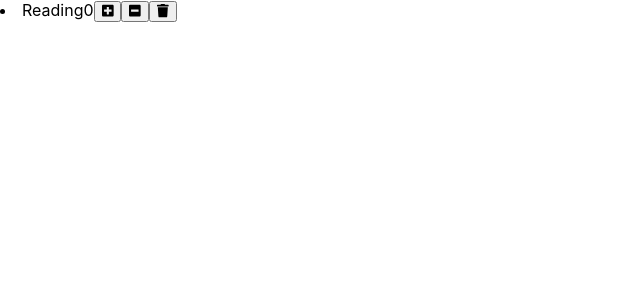
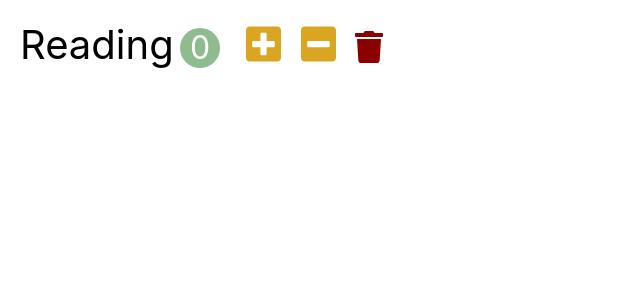
Before and after one commit to YeowonNa/habit-tracker, a React (Create React App) app: page / in a window 1280 px wide. Shown: the top 300 px of the page, without its empty margins (0-640 px from the left). Built offline with nearby package versions, Linux system fonts and the light colour scheme.

Commit message:
habit 목록 css

```diff
--- a/src/App.css
+++ b/src/App.css
@@ -1,38 +1,45 @@
-.App {
-  text-align: center;
+button {
+    outline: none;
+    border: 0;
+    cursor: pointer;
 }
 
-.App-logo {
-  height: 40vmin;
-  pointer-events: none;
+.habit {
+    font-size: 2.5rem;
+    padding: 0.5em;
+    list-style: none;
 }
 
-@media (prefers-reduced-motion: no-preference) {
-  .App-logo {
-    animation: App-logo-spin infinite 20s linear;
-  }
+.habit-count {
+    display: inline-block;
+    text-align: center;
+    font-size: 2rem;
+    width: 2.5rem;
+    height: 2.5rem;
+    line-height: 2.5rem;
+    margin-left: 0.2em;
+    margin-right: 0.5em;
+    background-color: darkseagreen;
+    color: white;
+    border-radius: 50%;
 }
 
-.App-header {
-  background-color: #282c34;
-  min-height: 100vh;
-  display: flex;
-  flex-direction: column;
-  align-items: center;
-  justify-content: center;
-  font-size: calc(10px + 2vmin);
-  color: white;
+.habit-button {
+    font-size: 2.5rem;
+    margin: 0 0.1em;
+    background-color: transparent;
 }
 
-.App-link {
-  color: #61dafb;
+.habit-button:hover {
+    opacity: 0.7;
 }
 
-@keyframes App-logo-spin {
-  from {
-    transform: rotate(0deg);
-  }
-  to {
-    transform: rotate(360deg);
-  }
+.habit-increase,
+.habit-decrease {
+    color: goldenrod;
 }
+
+.habit-delete {
+    font-size: 2rem;
+    color: darkred;
+}
```
